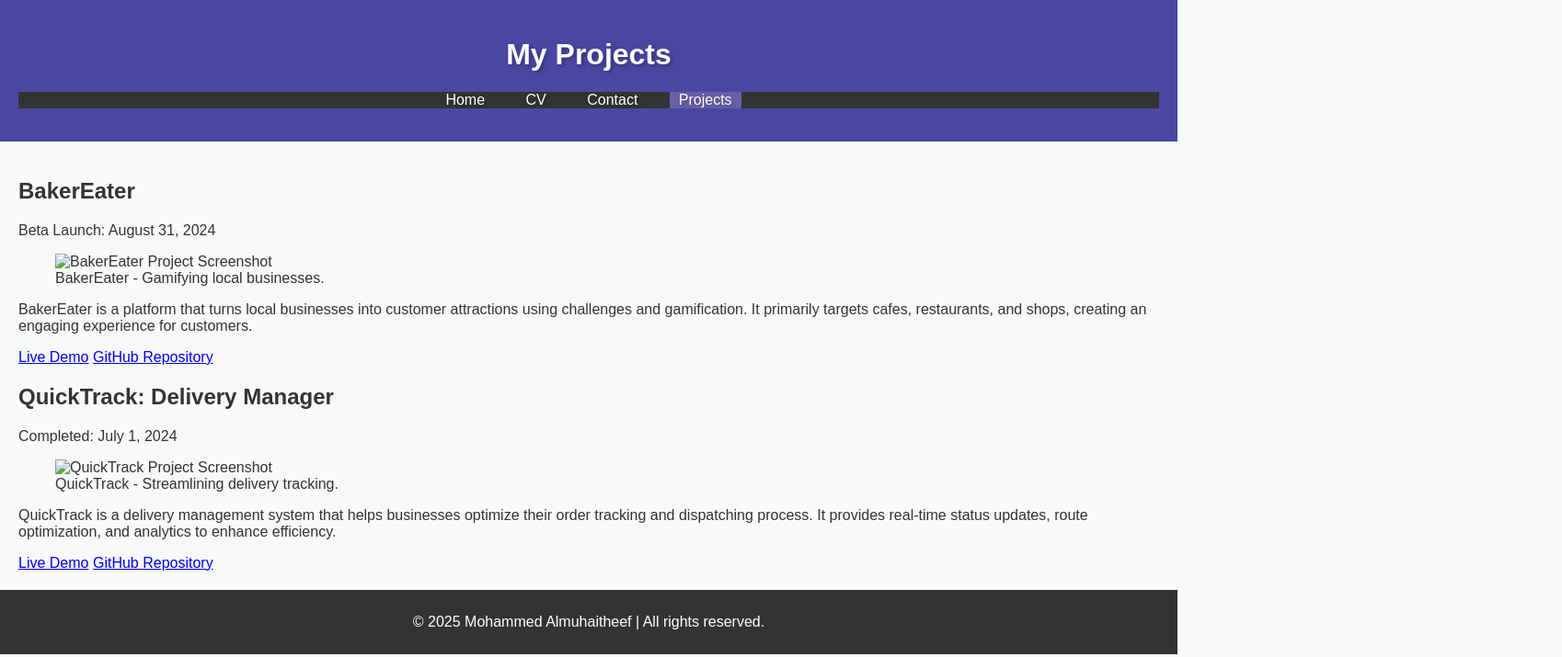
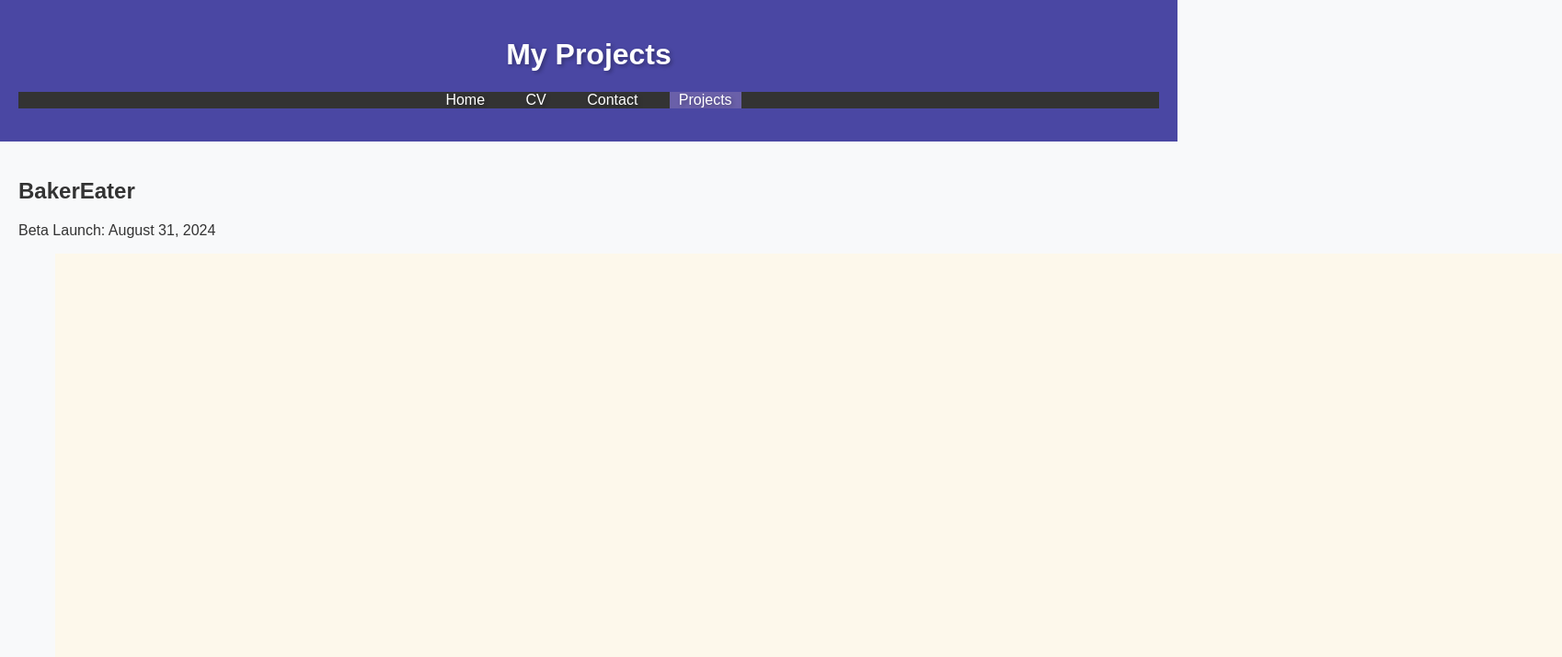
Before and after one commit to Muhaitheef/hw3-website, a plain HTML site: page projects.html in a window 1280 px wide. Shown: the top 715 px of the page at 92% size, 1698 px wide, since content can reach past the window. Drawn offline with Linux system fonts and the light colour scheme.

Commit message:
Update projects.html

```diff
--- a/projects.html
+++ b/projects.html
@@ -27,7 +27,7 @@
                 <h2>BakerEater</h2>
                 <time datetime="2024-08-31">Beta Launch: August 31, 2024</time>
                 <figure>
-                    <img src="images/bakereater.jpg" alt="BakerEater Project Screenshot">
+                    <img src="Baker_Eater_logo.3978aebb4c9c24cbf6b6.jpg" alt="BakerEater Project Screenshot">
                     <figcaption>BakerEater - Gamifying local businesses.</figcaption>
                 </figure>
                 <p>
@@ -46,7 +46,7 @@
                 <h2>QuickTrack: Delivery Manager</h2>
                 <time datetime="2024-07-01">Completed: July 1, 2024</time>
                 <figure>
-                    <img src="images/quicktrack.jpg" alt="QuickTrack Project Screenshot">
+                    <img src="QuickTrack.6cedc684ad414e9d1e03.png" alt="QuickTrack Project Screenshot">
                     <figcaption>QuickTrack - Streamlining delivery tracking.</figcaption>
                 </figure>
                 <p>
```
